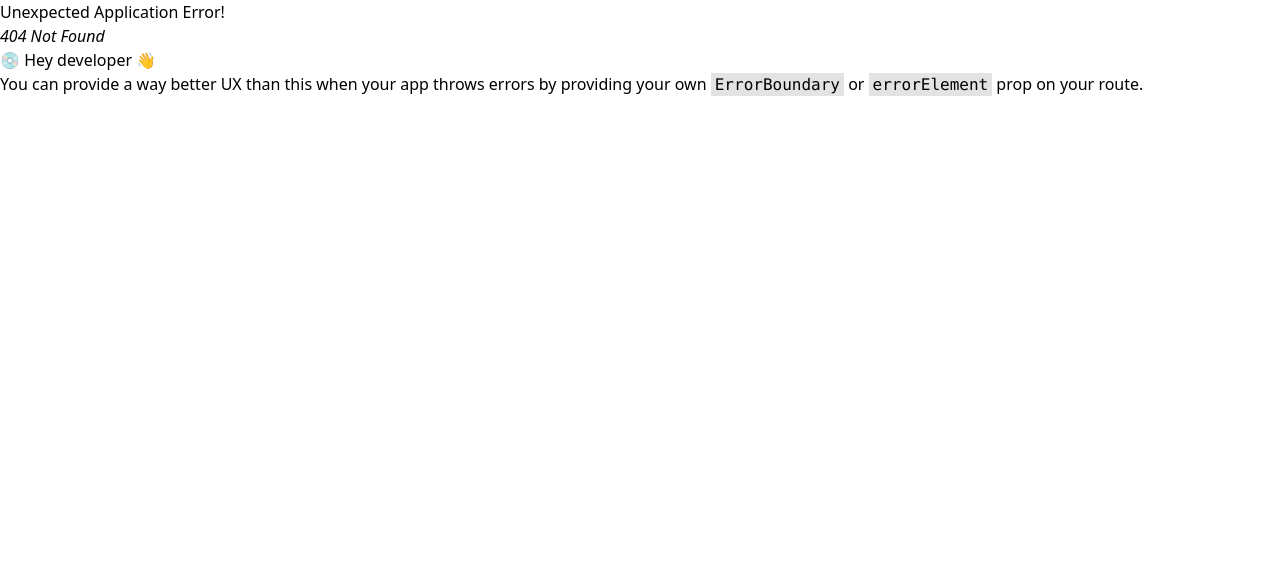
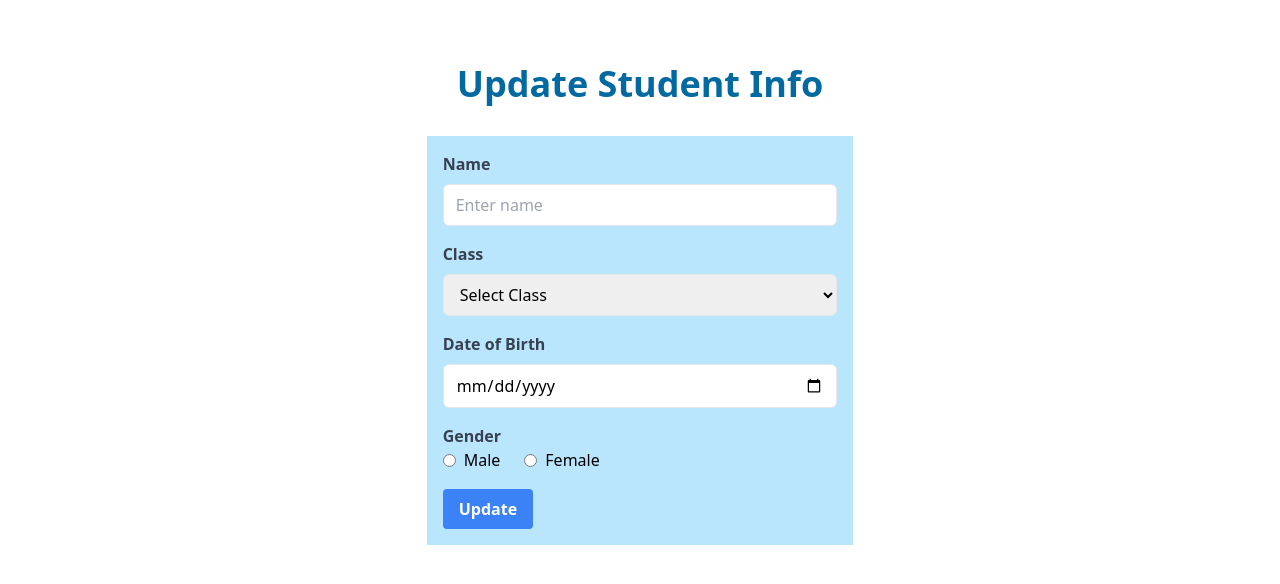
Before and after one commit to siamCSEJnU/student_course_client, a React (Vite) app: page /edit/1 in a window 1280 px wide. Before the commit this address had no page. Shown: the top 584 px of the page. Built offline with nearby package versions, Linux system fonts and the light colour scheme; no server answers.

Commit message:
updation of sudent info done

```diff
--- a/src/main.jsx
+++ b/src/main.jsx
@@ -23,7 +23,7 @@ const router = createBrowserRouter([
     element: <Details></Details>,
   },
   {
-    path: "/edit",
+    path: "/edit/:Id",
     element: <Edit></Edit>,
   },
   {
--- a/src/pages/Delete/Delete.jsx
+++ b/src/pages/Delete/Delete.jsx
@@ -9,4 +9,3 @@ const Delete = () => {
 };
 
 export default Delete;
-<p>This is delete page</p>;
--- a/src/pages/Edit/Edit.jsx
+++ b/src/pages/Edit/Edit.jsx
@@ -1,9 +1,145 @@
-import React from "react";
+import axios from "axios";
+import React, { useEffect, useState } from "react";
+import { useNavigate, useParams } from "react-router-dom";
 
 const Edit = () => {
+  const params = useParams();
+  const { Id } = useParams();
+  console.log(params);
+
+  const [name, setName] = useState("");
+  const [classId, setClassId] = useState("");
+  const [dob, setDob] = useState("");
+  const [gender, setGender] = useState("");
+
+  const navigate = useNavigate();
+
+  useEffect(() => {
+    axios.get(`http://localhost:5000/students/${Id}`).then((res) => {
+      const student = res.data;
+      setName(student.Name);
+      setClassId(student.ClassId);
+      setDob(student.DOB);
+      setGender(student.Gender === 1 ? "male" : "female");
+    });
+  }, [Id]);
+
+  const handleSubmit = (e) => {
+    e.preventDefault();
+    axios
+      .put(`http://localhost:5000/edit/${Id}`, { name, classId, dob, gender })
+      .then((res) => {
+        console.log(res.data);
+
+        navigate("/");
+      })
+      .catch((err) => console.error("Error updating student:", err));
+  };
+
   return (
     <div>
-      <p className="text-3xl">this is edit page</p>
+      <p className="text-4xl font-semibold text-sky-700 text-center mt-16 mb-8">
+        Update Student Info
+      </p>
+      <div className="w-1/3 mx-auto bg-sky-200 p-4">
+        <form onSubmit={handleSubmit}>
+          <div className="mb-4">
+            <label
+              htmlFor="name"
+              className="block text-gray-700 font-bold mb-2"
+            >
+              Name
+            </label>
+            <input
+              type="text"
+              id="name"
+              name="name"
+              value={name}
+              placeholder="Enter name"
+              className="border rounded-md px-3 py-2 w-full outline-none"
+              onChange={(e) => setName(e.target.value)}
+              required
+            />
+          </div>
+          <div className="mb-4">
+            <label
+              htmlFor="class"
+              className="block text-gray-700 font-bold mb-2"
+            >
+              Class
+            </label>
+            <select
+              id="class"
+              name="class"
+              value={classId}
+              onChange={(e) => setClassId(e.target.value)}
+              className="border rounded-md px-3 py-2 w-full"
+              required
+            >
+              <option value="">Select Class</option>
+              <option value="1">One</option>
+              <option value="2">Two</option>
+              <option value="3">Three</option>
+              <option value="4">Four</option>
+              <option value="5">Five</option>
+              <option value="6">Six</option>
+              <option value="7">Seven</option>
+              <option value="8">Eight</option>
+              <option value="9">Nine</option>
+              <option value="10">Ten</option>
+            </select>
+          </div>
+          <div className="mb-4">
+            <label htmlFor="dob" className="block text-gray-700 font-bold mb-2">
+              Date of Birth
+            </label>
+            <input
+              type="date"
+              id="dob"
+              name="dob"
+              value={dob}
+              onChange={(e) => setDob(e.target.value)}
+              className="border rounded-md px-3 py-2 w-full"
+              required
+            />
+          </div>
+          <div className="mb-4">
+            <label className="block text-gray-700 font-bold">Gender</label>
+            <div>
+              <label className="inline-flex items-center">
+                <input
+                  type="radio"
+                  name="gender"
+                  value="male"
+                  checked={gender === "male"}
+                  onChange={(e) => setGender(e.target.value)}
+                  className="form-radio"
+                  required
+                />
+                <span className="ml-2">Male</span>
+              </label>
+              <label className="inline-flex items-center ml-6">
+                <input
+                  type="radio"
+                  name="gender"
+                  value="female"
+                  checked={gender === "female"}
+                  onChange={(e) => setGender(e.target.value)}
+                  className="form-radio"
+                  required
+                />
+                <span className="ml-2">Female</span>
+              </label>
+            </div>
+          </div>
+          <button
+            type="submit"
+            className="bg-blue-500 hover:bg-blue-700 text-white font-bold py-2 px-4 rounded focus:outline-none focus:shadow-outline"
+          >
+            Update
+          </button>
+        </form>
+      </div>
     </div>
   );
 };
--- a/src/pages/Home/Home.jsx
+++ b/src/pages/Home/Home.jsx
@@ -68,7 +68,9 @@ const Home = () => {
                     <img src={detailsIcon} alt="Details" className="w-8" />{" "}
                   </div>
                   <div>
-                    <img src={editIcon} alt="Edit" className="w-8" />
+                    <Link to={`/edit/${d.Id}`}>
+                      <img src={editIcon} alt="Edit" className="w-8" />
+                    </Link>
                   </div>{" "}
                   <div>
                     <img src={deleteIcon} alt="Delete" className="w-8" />{" "}
```
